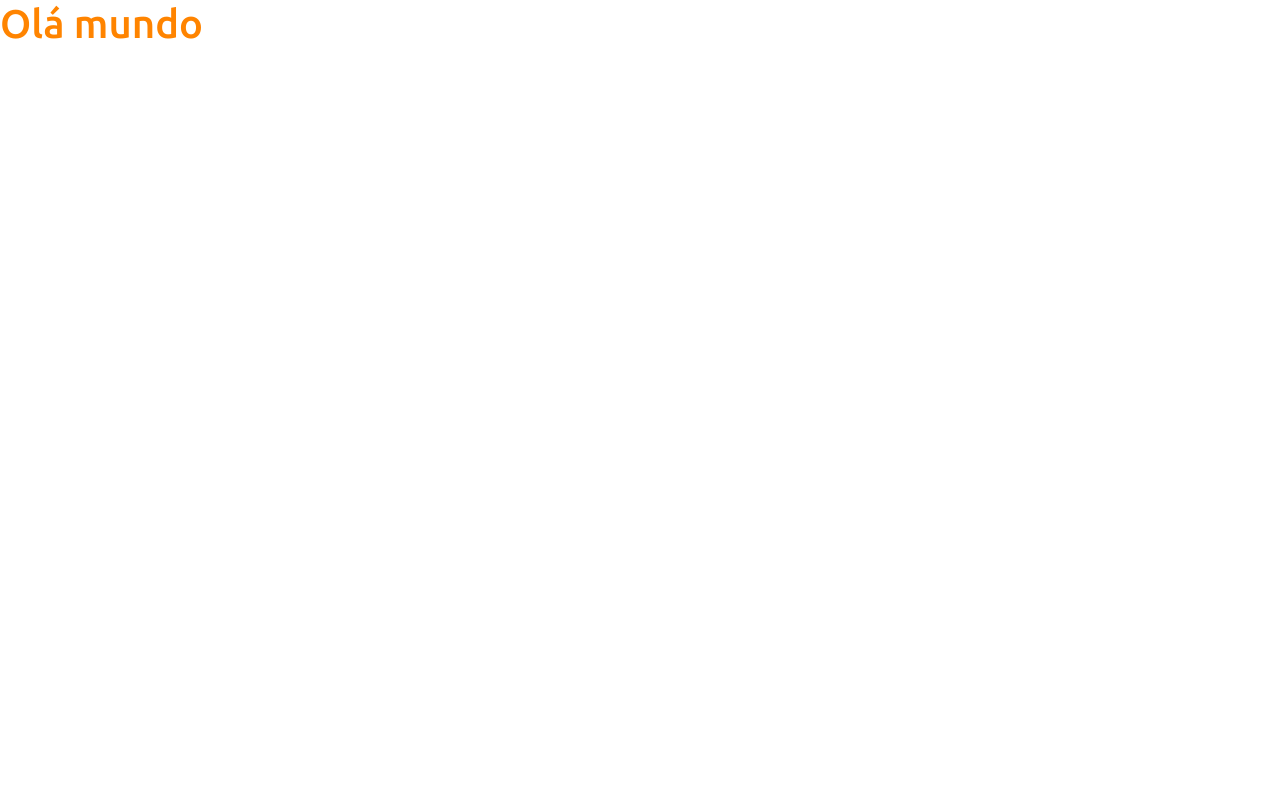
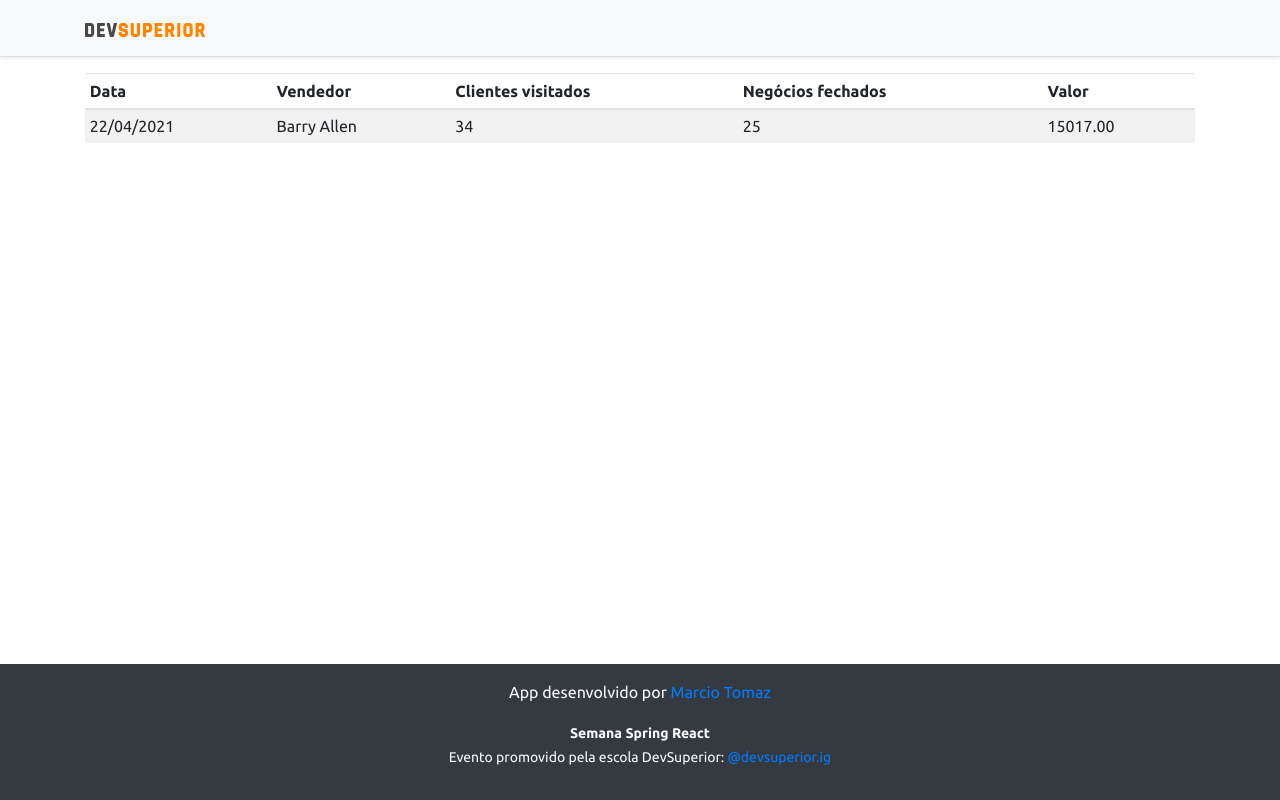
Before and after one commit to MarcioTomaz/Projeto-sds3, a React (Create React App) app in the folder frontend/: page / in a window 1280 px wide. Built offline with nearby package versions, Linux system fonts and the light colour scheme.

Commit message:
Basic static components

```diff
--- a/frontend/src/App.tsx
+++ b/frontend/src/App.tsx
@@ -1,9 +1,17 @@
+import NavBar from 'components/NavBar';
+import Footer from 'components/Footer';
+import DataTable from 'components/DataTable';
 
 function App() {
   return (
-   <div>
-     <h1 className="text-primary">Olá mundo</h1>
-   </div>
+    <>
+      <NavBar />
+      <div className="container">
+        <DataTable />
+
+      </div>
+      <Footer />
+    </>
   );
 }
 
--- /dev/null
+++ b/frontend/src/components/DataTable/index.tsx
@@ -0,0 +1,29 @@
+
+function DataTable() {
+  return (
+    <div className="table-responsive">
+      <table className="table table-striped table-sm">
+        <thead>
+          <tr>
+            <th>Data</th>
+            <th>Vendedor</th>
+            <th>Clientes visitados</th>
+            <th>Negócios fechados</th>
+            <th>Valor</th>
+          </tr>
+        </thead>
+        <tbody>
+          <tr>
+            <td>22/04/2021</td>
+            <td>Barry Allen</td>
+            <td>34</td>
+            <td>25</td>
+            <td>15017.00</td>
+          </tr>
+        </tbody>
+      </table>
+    </div>
+  );
+}
+
+export default DataTable;
--- /dev/null
+++ b/frontend/src/components/Footer/index.tsx
@@ -0,0 +1,14 @@
+
+function Footer() {
+  return (
+    <footer className="footer mt-auto py-3 bg-dark">
+      <div className="container">
+        <p className="text-light">App desenvolvido por <a href="https://github.com/MarcioTomaz/" target="_blank" rel="noreferrer">Marcio Tomaz</a></p>
+        <p className="text-light"><small><strong>Semana Spring React</strong><br />
+        Evento promovido pela escola DevSuperior: <a href="https://instagram.com/devsuperior.ig" target="_blank" rel="noreferrer">@devsuperior.ig</a></small></p>
+      </div>
+    </footer>
+  );
+}
+
+export default Footer;
--- /dev/null
+++ b/frontend/src/components/NavBar/index.tsx
@@ -0,0 +1,15 @@
+import ImgDsDark from 'assets/img/ds_dark.svg';
+
+const NavBar = () => {
+  return (
+    <div className="d-flex flex-column flex-md-row align-items-center p-3 px-md-4 mb-3 bg-light border-bottom shadow-sm">
+      <div className="container">
+        <nav className="my-2 my-md-0 mr-md-3">
+          <img src={ImgDsDark} alt="DevSuperior" width="120" />
+        </nav>
+      </div>
+    </div>
+  );
+}
+
+export default NavBar;
```
Also changed, not shown: frontend/src/assets/img/ds_dark.svg (added).
